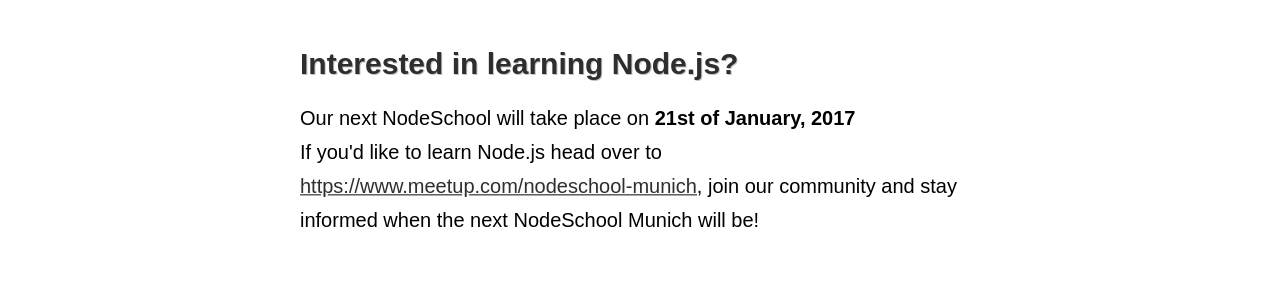
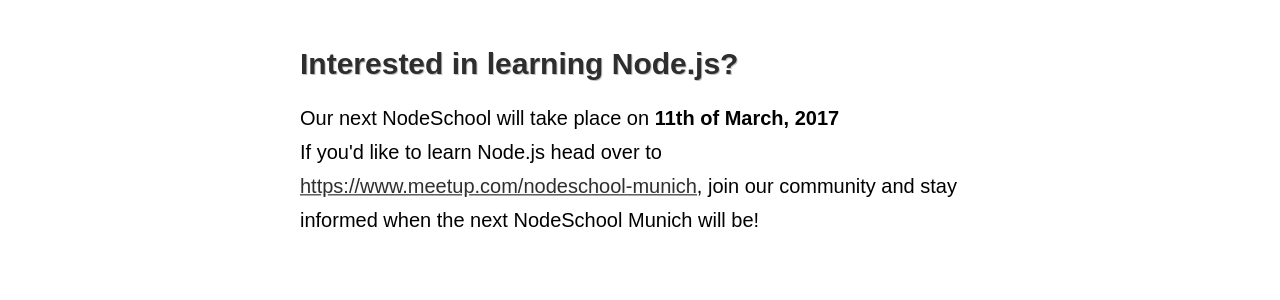
Before and after one commit to nodeschool/munich, a Jekyll site: the page built from index.html, in a window 1280 px wide. Shown: the part 1849-2149 px from the top of the page. Built offline with Jekyll 4.4.1, drawn with Linux system fonts in a browser that asks for light colours.

Commit message:
Update index.html

```diff
--- a/index.html
+++ b/index.html
@@ -55,7 +55,7 @@
             <div class="single-measure">
                 <h3>Interested in learning Node.js?</h3>
 
-                <p>Our next NodeSchool will take place on <strong>21st of January, 2017</strong><br>
+                <p>Our next NodeSchool will take place on <strong>11th of March, 2017</strong><br>
                     If you'd like to learn Node.js head over to <a href="https://www.meetup.com/nodeschool-munich">https://www.meetup.com/nodeschool-munich</a>, join our community and stay informed when the next NodeSchool Munich will be!</p>
             </div>
         </div>
```
